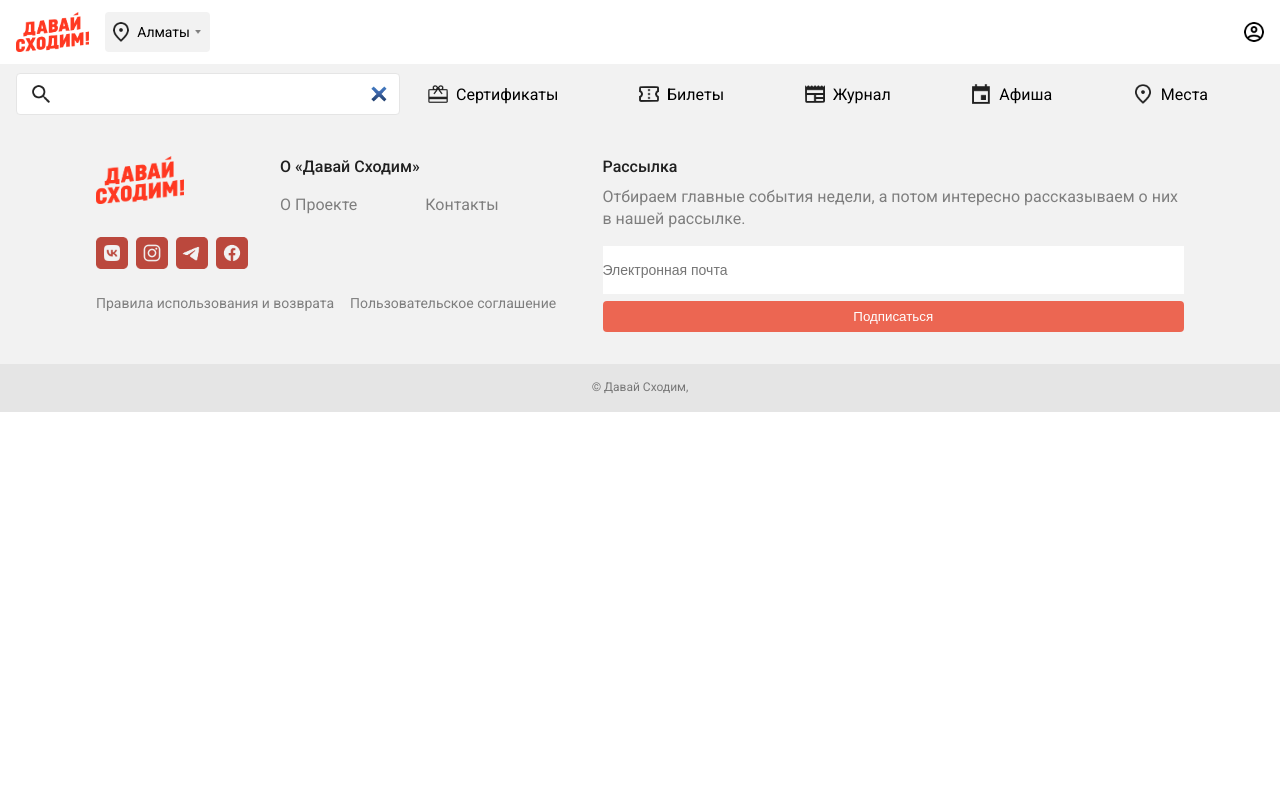
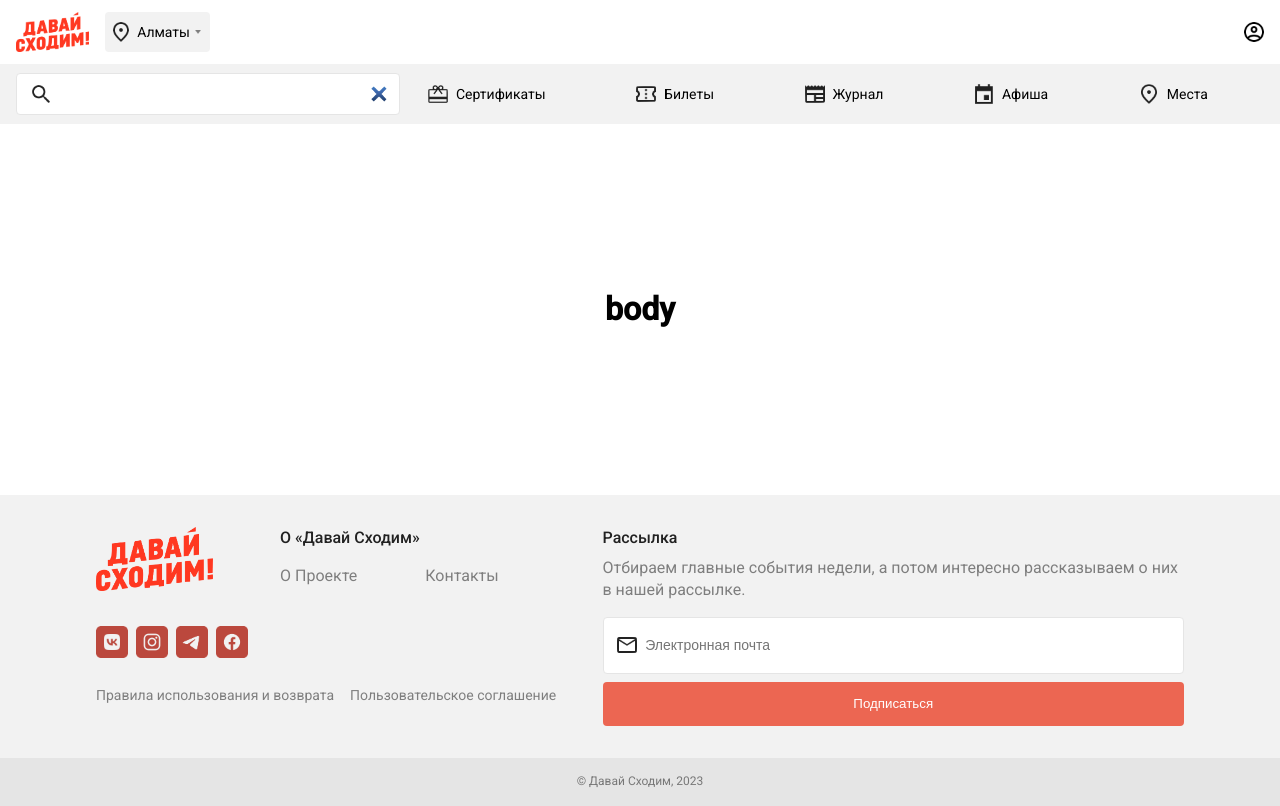
Before and after one commit to zhassulaan/sxodim, a React (Create React App) app in the folder frontend/: page / in a window 1280 px wide. Built offline with nearby package versions, Linux system fonts and the light colour scheme.

Commit message:
added some changes in navbar and footer

```diff
--- a/frontend/src/App.js
+++ b/frontend/src/App.js
@@ -1,4 +1,5 @@
 import React from "react";
+import styled from 'styled-components';
 import Header from "./components/Header/Header";
 import Navbar from "./components/Header/Navbar";
 import Footer from "./components/Footer/Footer";
@@ -8,9 +9,15 @@ function App() {
     <div className="App">
       <Header />
       <Navbar />
+      <Wrapper>body</Wrapper>
       <Footer />
     </div>
   );
 }
 
+const Wrapper = styled.h1`
+  margin: 5.2em 0;
+  text-align: center;
+`;
+
 export default App;
--- a/frontend/src/components/Footer/Footer.js
+++ b/frontend/src/components/Footer/Footer.js
@@ -4,12 +4,13 @@ import logo from "../../resources/logo.png";
 import vk from "../../resources/vk.png";
 import instagram from "../../resources/instagram.png";
 import telegram from "../../resources/telegram.png";
-import usfacebook from "../../resources/facebook.png";
+import facebook from "../../resources/facebook.png";
+import message from "../../resources/message.png";
 
 function Footer() {
 	return (
 		<Wrapper>
-			<div className="footer-top">
+			<div className="footer-content">
 				<div className="footer-logo">
 					<img src={ logo } alt="Давай Сходим!" />
 				</div>
@@ -24,17 +25,19 @@ function Footer() {
 						<img src={ telegram } alt="telegram icon" />
 					</a>
 					<a href="https://www.facebook.com/sxodim" className="footer-social_network-item">
-						<img src={ usfacebook } alt="usfacebook icon" />
+						<img src={ facebook } alt="usfacebook icon" />
 					</a>
 				</div>
 				<div className="footer-email_subscribe">
 					<h4 className="footer-email_subscribe-title title">Рассылка</h4>
 					<p class="footer-email_subscribe-text">Отбираем главные события недели, а&nbsp;потом интересно рассказываем о них в нашей рассылке.</p>
 					<form class="footer-email_subscribe-form" id="subscribe_form">
-            <label for="email-input">
-              <div class="impression-icon "></div>
-						</label>
-						<input type="text" id="email-input" name="email" placeholder="Электронная почта" className="footer-email_subscribe-form-input" />
+						<div className="footer-email_subscribe-form-input">
+            	<label for="email-input" class="footer-email_subscribe-form-input-icon">
+								<img src={ message } alt="message icon" />
+							</label>
+							<input type="text" id="email-input" name="email" placeholder="Электронная почта" className="footer-email_subscribe-form-input-text" />
+						</div>
             <button class="footer-email_subscribe-form-button" type="submit">Подписаться</button>
           </form>
 				</div>
@@ -53,7 +56,7 @@ function Footer() {
 
 			<div className="header-bottom">
 				<p className="header-privacy_text">
-					 &copy; Давай Сходим,
+					 &copy; Давай Сходим, 2023
 					<span id="copyright">
 							<script>document.getElementById('copyright').appendChild(document.createTextNode(new Date().getFullYear()))</script>
 					</span>
@@ -75,7 +78,7 @@ const Wrapper = styled.footer`
 		color: rgba(0, 0, 0, 0.48);
 	}
 
-	.footer-top {
+	.footer-content {
 		display: grid;
 		column-gap: 2em;
 		grid-template-areas:
@@ -90,11 +93,12 @@ const Wrapper = styled.footer`
 	}
 
 	.footer-logo {
+		height: 89px;
 		grid-area: logo;
 	}
 
 	.footer-logo img {
-		height: 3em;
+		height: 4em;
 	}
 
 	.footer-social_networks {
@@ -103,6 +107,7 @@ const Wrapper = styled.footer`
     justify-content: flex-start;
 		grid-area: social-networks;
     grid-column-gap: 8px;
+		height: 50px;
 	}
 
 	.footer-social_network-item {
@@ -146,31 +151,55 @@ const Wrapper = styled.footer`
 	}
 
 	.footer-email_subscribe-form-input {
-		height: 3.4375em;
+		display: flex;
+		align-items: center;
+		background: var(--clr-white);
+    border: 1px solid var(--clr-grey2);
+    border-radius: 4px;
+    padding: 0 12px;
 	}
 
-	.footer-email_subscribe-form-input {
+	.footer-email_subscribe-form-input-icon {
+		display: flex;
+		justify-content: center;
+		align-items: center;
+		width: 24px;
+		height: 24px;
+	}
+
+	.footer-email_subscribe-form-input-icon img {
+		width: 88%;
+	}
+
+	.footer-email_subscribe-form-input-text {
 		width: 100%;
+		height: 55px;
 		border: none;
     font-size: 14px;
     line-height: 16px;
-    // margin-left: .4375em;
-    padding: .75em 0;
+    margin-left: 7px;
+		padding: 12px 0;
+	}
+
+	.footer-email_subscribe-form-input-text:focus{
+    outline: none;
 	}
 
 	.footer-email_subscribe-form-button {
 		width: 100%;
+		height: 44px;
     background: var(--clr-orange);
     color: var(--clr-white);
 		border: none;
     border-radius: 4px;
-		margin-top: .5em;
-		padding: .625em .75em;
+		margin-top: 8px;
+		padding: 10px 12px;
 	}
 
 	.footer-about_project {
 		grid-area: about-project;
 		width: 290.5px;
+		height: 142px;
 		padding-bottom: 1em;
 	}
 
@@ -189,6 +218,11 @@ const Wrapper = styled.footer`
 
 	.footer-about_project-links * {
 		width: 50%;
+		transition: var(--transition);
+	}
+
+	.footer-about_project-links *:hover {
+    color: var(--clr-orange);
 	}
 
 	.footer-agreements {
@@ -196,9 +230,18 @@ const Wrapper = styled.footer`
 		display: flex;
     flex-wrap: wrap;
     gap: 16px;
-    line-height: 20px;
-    font-size: 14px;
-    margin-top: 1em;
+		height: 41px;
+    margin-top: 16px;
+	}
+
+	.footer-agreements * {
+		line-height: 20px;
+		font-size: 14px;
+		transition: var(--transition);
+	}
+
+	.footer-agreements *:hover {
+    color: var(--clr-orange);
 	}
 
 	.header-bottom {
--- a/frontend/src/components/Header/Navbar.js
+++ b/frontend/src/components/Header/Navbar.js
@@ -26,31 +26,31 @@ function Navbar() {
 					<div className="nav-menu-icon">
 						<img src={ certificates } alt="search button" className="horizontal_icon" />
 					</div>
-					<span>Сертификаты</span>
+					<span className="nav-menu-text">Сертификаты</span>
 				</li>
 				<li className="nav-menu-item">
 					<div className="nav-menu-icon">
 						<img src={ tickets } alt="search button" className="horizontal_icon" />
 					</div>
-					<span>Билеты</span>
+					<span className="nav-menu-text">Билеты</span>
 				</li>
 				<li className="nav-menu-item">
 					<div className="nav-menu-icon">
 						<img src={ magazine } alt="search button" className="horizontal_icon" />
 					</div>
-					<span>Журнал</span>
+					<span className="nav-menu-text">Журнал</span>
 				</li>
 				<li className="nav-menu-item">
 					<div className="nav-menu-icon">
 						<img src={ poster } alt="search button" className="vertical_icon" />
 					</div>
-					<span>Афиша</span>
+					<span className="nav-menu-text">Афиша</span>
 				</li>
 				<li className="nav-menu-item">
 					<div className="nav-menu-icon">
 						<img src={ places } alt="search button" className="vertical_icon" />
 					</div>
-					<span>Места</span>
+					<span className="nav-menu-text">Места</span>
 				</li>
 			</ul>
 		</Wrapper>
@@ -132,6 +132,16 @@ const Wrapper = styled.nav`
 		cursor: pointer;
 	}
 
+	.nav-menu-text {
+    line-height: 20px;
+		font-size: 14px;
+		transition: var(--transition);
+	}
+
+	.nav-menu-item:hover .nav-menu-text {
+    color: var(--clr-orange);
+	}
+
 	.nav-menu-icon {
 		margin: 0 .375em 0 .125em;
 	}
--- a/frontend/src/index.css
+++ b/frontend/src/index.css
@@ -11,7 +11,7 @@ Variables
   --clr-grey1: #f2f2f2;
   --clr-grey2: #e5e5e5;
   --clr-orange: #ec6652;
-  --transition: all 0.3s linear;
+  --transition: all .3s linear;
 }
 
 /*
```
Also changed, not shown: frontend/src/resources/message.png (added).
